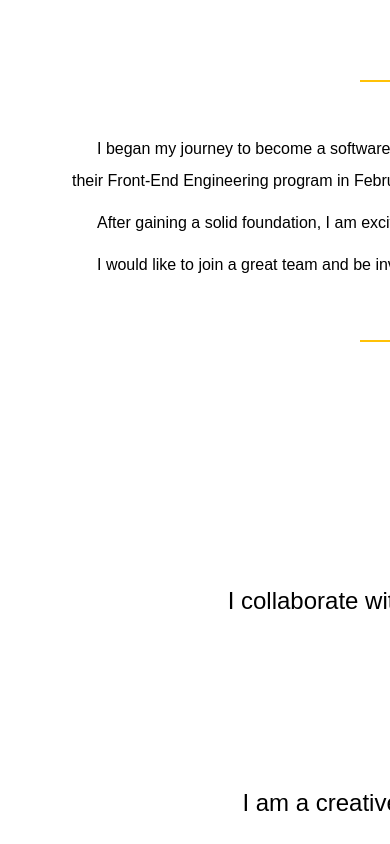
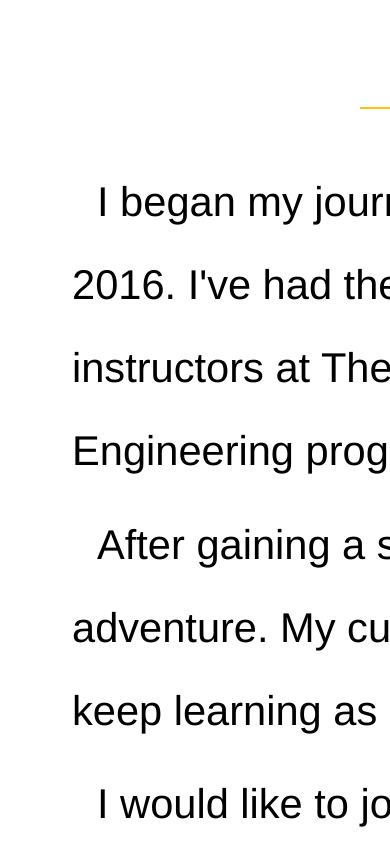
Before and after one commit to Gadget89/updated-portfolio, a React (Create React App) app: page / in a window 390 px wide. Shown: the part 940-1784 px from the top of the page. Built offline with nearby package versions, Linux system fonts and the light colour scheme.

Commit message:
Adapted styling for website to handle many common break points

```diff
--- a/src/Nav.js
+++ b/src/Nav.js
@@ -47,7 +47,7 @@ const listItems = navButtons.map((button) =>
     <a
       title={button.title}
       href={button.link}
-      onClick={button.onCLick}>
+      onClick={closeNav}>
       {button.name}
     </a>
   </li>
--- a/src/Skills.js
+++ b/src/Skills.js
@@ -6,7 +6,7 @@ const skills = [
     id:"ideas",
     icon: "fa fa-lightbulb-o fa-3x",
     title: "Ideas",
-    content: "I collaborate with clients beginning with a blank canvas to allow the content guide the design."
+    content: "I collaborate with clients beginning with a blank canvas to allow the content to guide the design."
   },
   {
     id:"design",
--- a/src/main.css
+++ b/src/main.css
@@ -14,7 +14,7 @@ body {
   box-sizing: border-box;
   margin: 0;
   padding: 0;
-  font-family: sans-serif;
+  font-family: helvetica;
   /*min-height: auto;*/
   height: 100%;
   width: 100%;
@@ -407,6 +407,11 @@ li {
     margin-top: 10%;
   }
 }
+@media only screen and (max-width: 10280px) {
+  .landing-button {
+    left: 38%;
+  }
+}
 @media only screen and (max-width: 1024px) {
   /*Mobile device screens*/
   html {
@@ -416,13 +421,24 @@ li {
     display: none;
     /*top: -810px;*/
   }
+  .slides-container {
+    margin-top: 1200px;
+  }
+  .close-mobile-nav {
+    margin: 0;
+    margin-left: -20%;
+  }
+  .landing-button {
+    display: none;
+  }
 
   .landing-message p {
     font-size: 5em;
     left: 0;
     min-width: 100%;
-    top: 4%;
+    top: 30%;
   }
+
 
   .nav-list-container,
   .nav-list-container li {
@@ -441,17 +457,56 @@ li {
   }
 
   .open-mobile-nav {
-    height: 100%;
+    font-size: 2em;
+    height: auto;
+  }
+  .open-mobile-nav li {
+    width: 18%;
+  }
+}
+@media only screen and (max-width: 770px) {
+  .slides-container {
+    margin-top: 1200px;
   }
 }
 @media only screen and (max-width: 420px) {
   /*Small mobile devices*/
+  /*h2 {
+    font-size: 3em;
+  }*/
+  /*p, li {
+    font-size: 2em;
+  }*/
+  .contact-link {
+    font-size: 4em;
+  }
+  .contact-message {
+    font-size: 3em;
+  }
+
+  .footer-container,
+  .footer-info p {
+    font-size: 2em;
+  }
+
+  .slides-container {
+    margin-top: 100%;
+  }
+  .slide-container {
+    margin: 20px 0;
+  }
+  .slide-content {
+    font-size: 3em;
+  }
+  .component-content-title {
+    font-size: 3em;
+  }
   .page-content-container {
     position: absolute;
   }
   .about-content {
-    font-size: 1em;
-    line-height: 2em;
+    font-size: 2.6em;
+    /*line-height: 2em;*/
     margin: 0 auto;
     padding-bottom: 10px;
     text-indent: 25px;
@@ -467,16 +522,24 @@ li {
     width: 90%;
   }
   .about-img-container img {
-    width: 400px;
+    width: 50%;
+  }
+  .landing-message p {
+    top: 4%;
   }
   .slide-container {
     width: 100%;
     display: block;
   }
-  .footer-info {
-    font-size: 1em;
+  .slide-links {
+    font-size: 2em;
   }
-  .landing-hero-img {
-
+  .skills-description {
+    font-size: 3em;
   }
 }
+@media only screen and (max-width: 412px) {
+  .slides-container {
+    margin-top: 1800px;
+  }
+}
```
